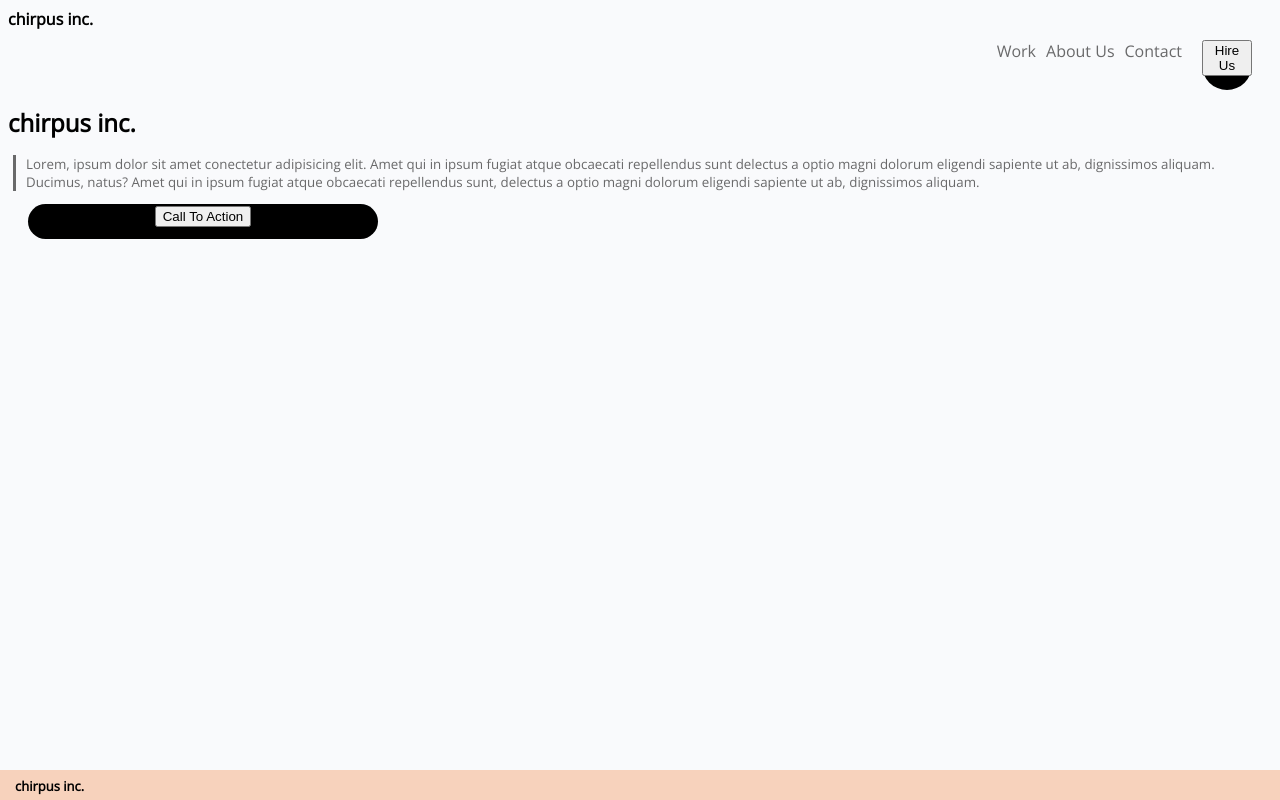
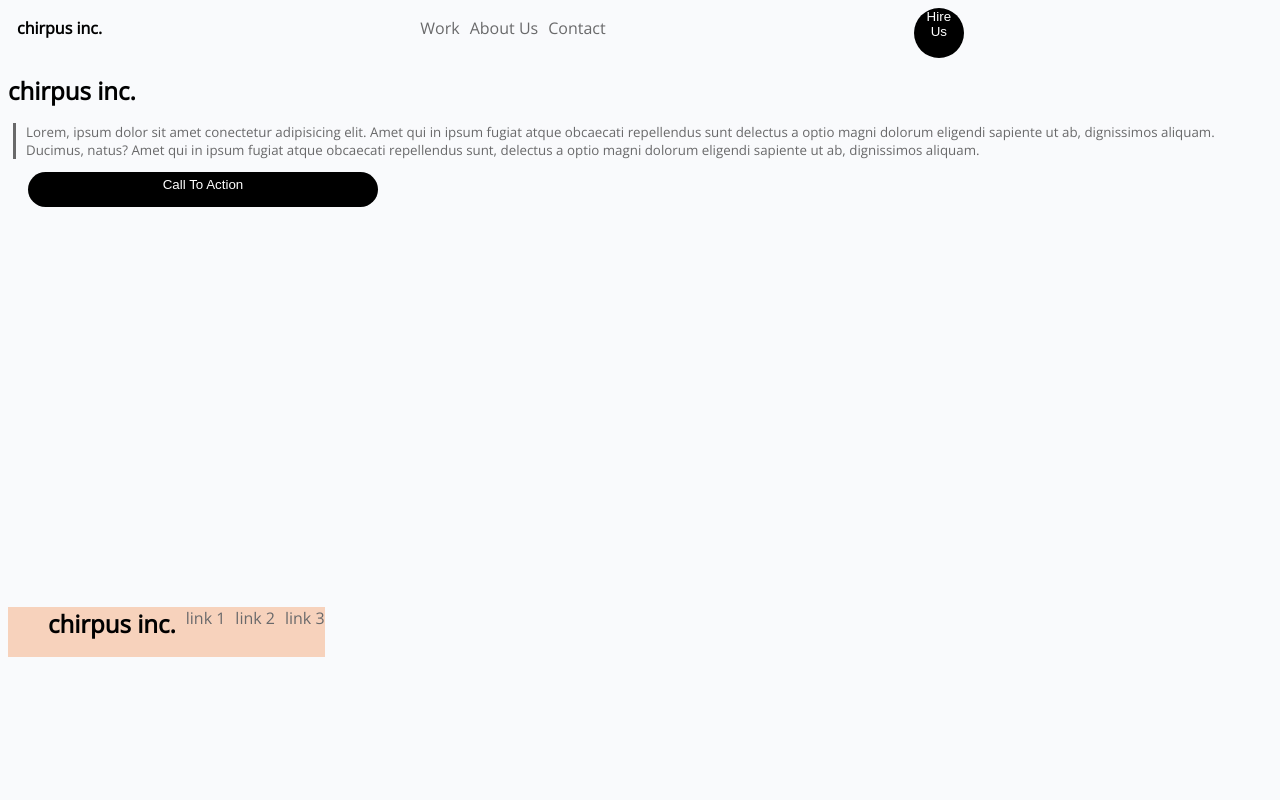
Before and after one commit to jpeysakhova17/HTML-CSS-Lab-, a plain HTML site: page index.html in a window 1280 px wide. Drawn offline with nearby package versions, Linux system fonts and the light colour scheme.

Commit message:
links on bottom changes

```diff
--- a/index.html
+++ b/index.html
@@ -11,12 +11,11 @@
     <link rel="stylesheet" href="style.css">
 </head>
 <body>
-   <div id="navigation">
-       <header> <strong> chirpus inc. </strong> </header>
     <ul class="top">
-            <li> <a class="Work"> Work </a></li>
-            <li> <a class="About">About Us </a></li>
-            <li> <a class ="Contact">Contact</a></li>
+        <li id="special"> <strong> chirpus inc. </strong></li>
+        <li> <a href="#" class="Work"> Work </a></li>
+        <li> <a hred="#" class="About">About Us </a></li>
+        <li> <a href="#" class ="Contact">Contact</a></li>
         <div class="button1">
             <button> Hire Us </button>
         </div>
@@ -27,16 +26,19 @@
     <div class="button2">
         <button>Call To Action</button>
     </div>
-</body>
-<div id="footer">
-    <h2>chirpus inc.</h2>
-    <ul>
-    <li><nav>link 1</nav></li>
-    <li><nav>link 2</nav></li>
-    <li><nav>link 3</nav></li>
+    <nav id="footer">
+        <ul id="bottom-links">
+            <li><h2 class="different"> <strong>chirpus inc. </strong></h2></li>
+            <li><a href="#">link 1</a></li>
+            <li><a href="#">link 2</a></li>
+            <li><a href="#">link 3</a></li>
         </ul>
-</div>
+    </nav>
+    <div class="circles"></div>
     <span class="dot1"></span>
     <span class="dot2"></span>
     <span class="dot3"></span>
+    </div>
+</body>
+
 </html>
--- a/style.css
+++ b/style.css
@@ -4,9 +4,20 @@ body {
     color: #000;
 }
 
-.navigation {
+li {
+    list-style: none;
+}
+
+.top {
     display: flex;
     flex-direction: column;
+    justify-content: flex-end;
+    margin-left: -31px;
+
+}
+
+#special {
+    margin-bottom: 10px;
 }
 
 header {
@@ -17,6 +28,11 @@ header {
     margin-bottom: 10px;
 }
 
+button {
+    background: none;
+    border: none;
+    color: #FFF;
+}
 
 .button1 {
     color: #FFF;
@@ -25,6 +41,7 @@ header {
     border-radius: 50px;
     margin-left: 20px;
     margin-right: 20px;
+    margin: auto;
     text-align: center;
     width: 350px;
     height: 35px;
@@ -67,45 +84,40 @@ p {
     font-size: smaller;
 }
 
-#footer {
-    background: rgba(247, 193, 162, 0.7);
+nav {
+    display: flex;
+    flex-direction: row;
+    justify-content: flex-end;
+    margin-top: 400px;
+    margin-bottom: 0px;
+    background-color: rgba(247, 193, 162, 0.7);
     position: fixed;
-    bottom: 0; left: 0; right: 0;
-    height: 30px;
-    text-align: justify;
+    height: 50px;
+    padding: 0;
+
 }
 
-h2 {
-    margin-top: 7px;
-    margin-left: 15px;
-    font-size: small;
+.different {
+    margin: auto;
+
 }
 
-li {
-    display: inline;
-    float: right;
-}
-
-nav {
-    margin-top: 0px;
-}
 
 @media screen and (min-width: 768px) {
 
-    .navigation {
+    .top {
         display: flex;
         flex-direction: row;
-        justify-content: baseline;
-        flex-wrap: wrap;
-        margin-top: 0px;
-        font-weight: 100;
-        color: #69696a;
-        text-decoration: none;
+        justify-content:flex-end;
+        align-items: center;
+        margin-left: auto:
     }
 
-    header {
-        margin-right: 410px;
+    #special {
+        margin-right: auto;
     }
+
+
 
     ul {
         display: flex;
@@ -122,9 +134,14 @@ nav {
         height: 50px;
     }
 
+    .circles {
+        display: flex;
+    }
+
     .dot1 {
-        color:  rgba(247, 136, 167, 0.6);
-        width: 50px;
-        height: 50px;
+        height: 25px;
+        width: 25px;
+        background-color: rgba(247, 136, 167, 0.6);
+        border-radius: 50%;
     }
 }
```
Lines whose indentation alone changed are shown as unchanged.
